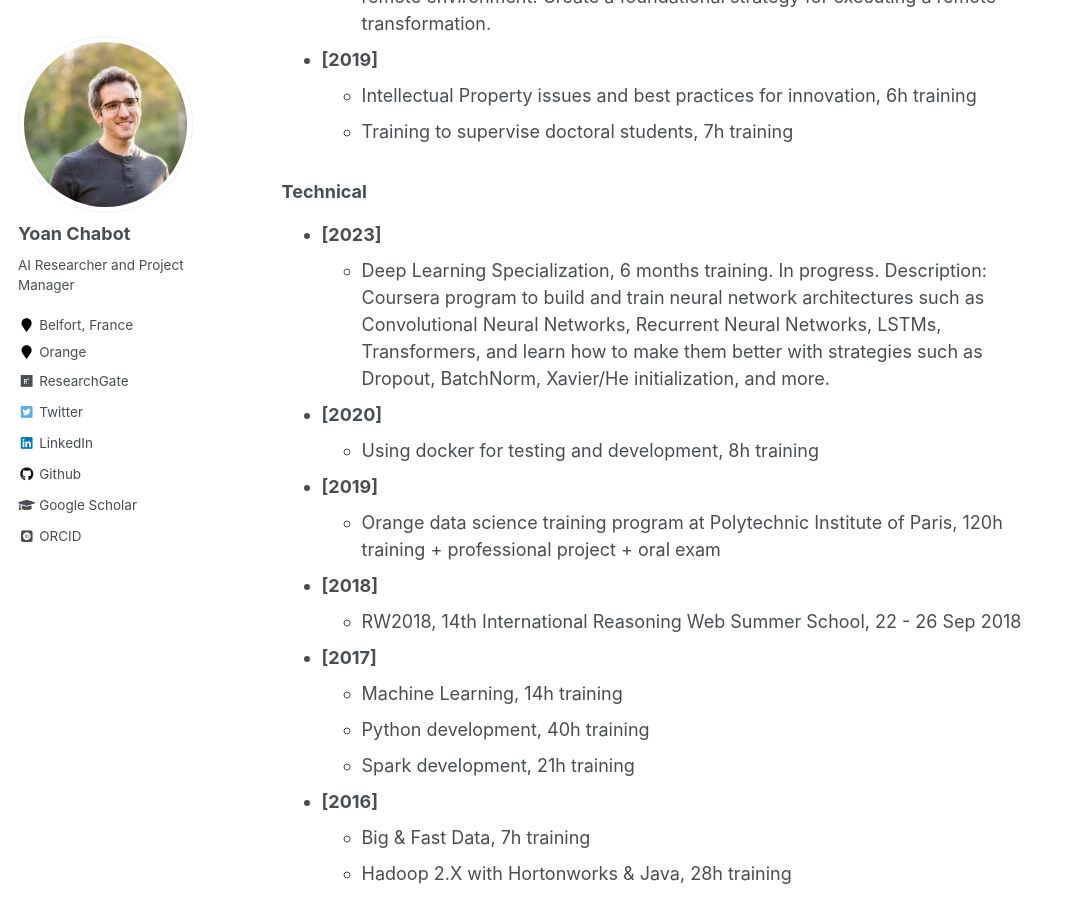
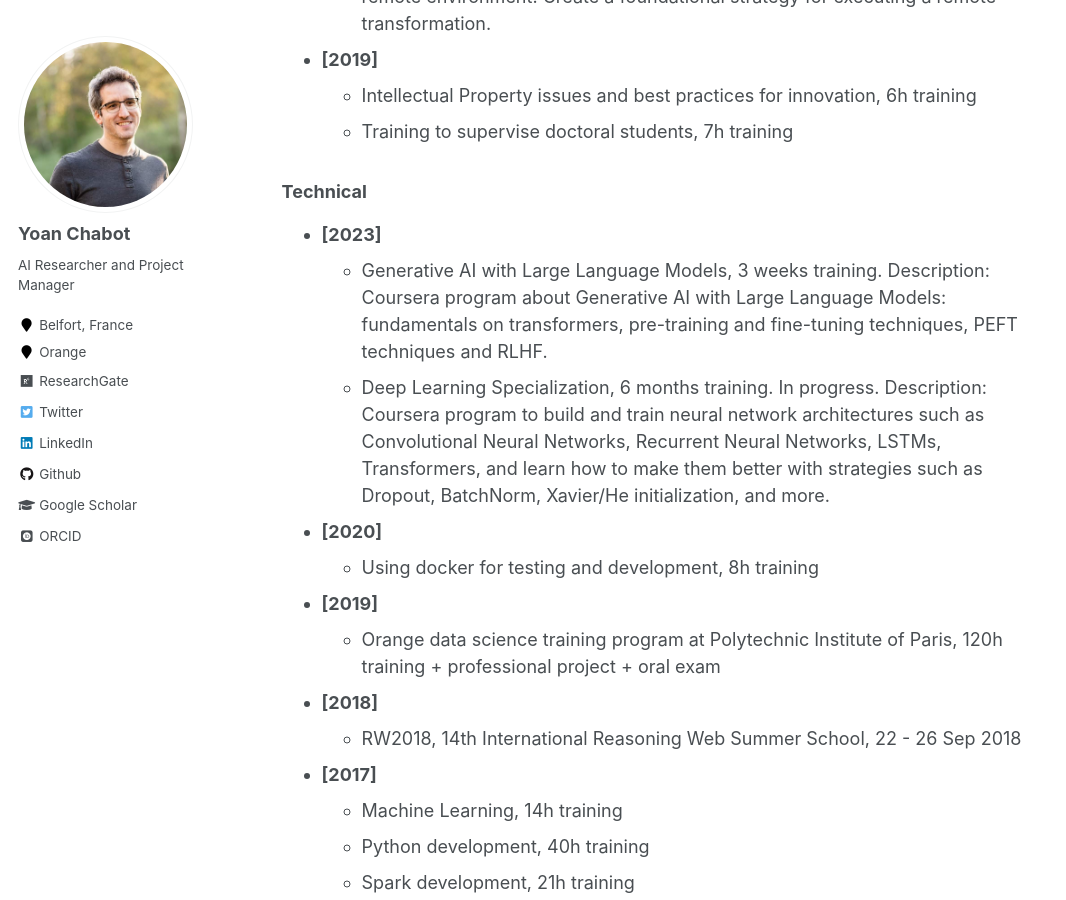
Before and after one commit to yoanchabot/yoanchabot.github.io, a Jekyll site: the page built from _pages/training.md, in a window 1280 px wide and 900 px high, scrolled down 1335 px. Shown: the whole window, without its empty margins (0-1066 px from the left). Built offline with Jekyll 4.4.1, drawn with Linux system fonts in a browser that asks for light colours; some web fonts are replaced.

Commit message:
Update training.md

```diff
--- a/_pages/training.md
+++ b/_pages/training.md
@@ -31,6 +31,7 @@ author_profile: true
 
 ### Technical
 * **[2023]**
+  * Generative AI with Large Language Models, 3 weeks training. Description: Coursera program about Generative AI with Large Language Models: fundamentals on transformers, pre-training and fine-tuning techniques, PEFT techniques and RLHF.
   * Deep Learning Specialization, 6 months training. In progress. Description: Coursera program to build and train neural network architectures such as Convolutional Neural Networks, Recurrent Neural Networks, LSTMs, Transformers, and learn how to make them better with strategies such as Dropout, BatchNorm, Xavier/He initialization, and more.
 * **[2020]**
   * Using docker for testing and development, 8h training
```
